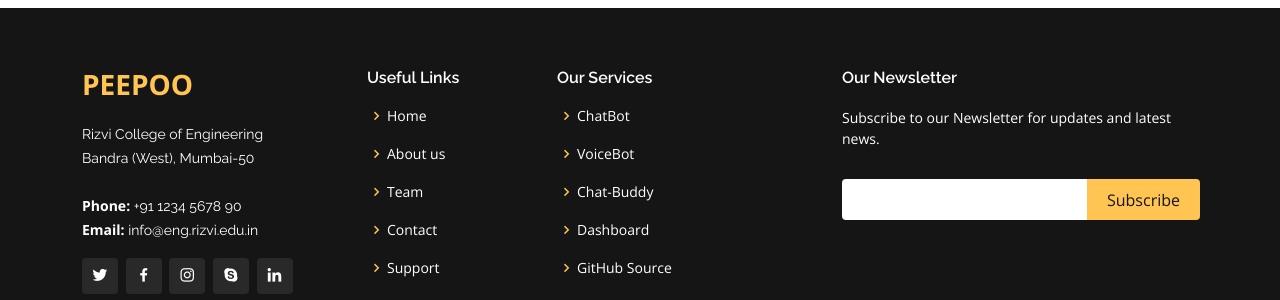
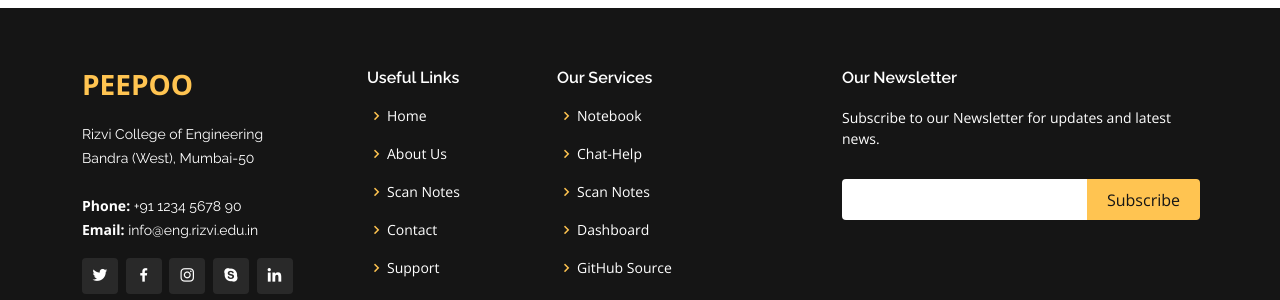
Before and after one commit to bhati-mujaffar/AI-Stud-ENT, a Flask app: template templates/dashboard.html in a window 1280 px wide. Shown: the part 1407-1707 px from the top of the page. Run offline with Flask 2, Linux system fonts and the light colour scheme; the template is opened without the code that fills it, so the values that code supplies are empty; some libraries are stand-ins or nearby versions.

Commit message:
Update Commit

```diff
--- a/app.py
+++ b/app.py
@@ -57,7 +57,7 @@ def dashboard():
             return render_template("dashboard.html", params=params)
     else:
         with open("notebook.txt", "r") as f:
-            data = f.read()
+            data = f.read().strip()
             params["dataset"] = data
         return render_template("dashboard.html", params=params)
 
--- a/templates/dashboard.html
+++ b/templates/dashboard.html
@@ -143,22 +143,22 @@
         <div class="col-lg-2 col-md-6 footer-links">
           <h4>Useful Links</h4>
             <ul>
-              <li><i class="bx bx-chevron-right"></i> <a href="#">Home</a></li>
-              <li><i class="bx bx-chevron-right"></i> <a href="#">About us</a></li>
-              <li><i class="bx bx-chevron-right"></i> <a href="#">Team</a></li>
-              <li><i class="bx bx-chevron-right"></i> <a href="#">Contact</a></li>
-              <li><i class="bx bx-chevron-right"></i> <a href="#">Support</a></li>
+              <li><i class="bx bx-chevron-right"></i> <a href="/">Home</a></li>
+              <li><i class="bx bx-chevron-right"></i> <a href="/">About Us</a></li>
+              <li><i class="bx bx-chevron-right"></i> <a href="/">Scan Notes</a></li>
+              <li><i class="bx bx-chevron-right"></i> <a href="/">Contact</a></li>
+              <li><i class="bx bx-chevron-right"></i> <a href="#footer">Support</a></li>
             </ul>
           </div>
 
           <div class="col-lg-3 col-md-6 footer-links">
             <h4>Our Services</h4>
             <ul>
-              <li><i class="bx bx-chevron-right"></i> <a href="#">ChatBot</a></li>
-              <li><i class="bx bx-chevron-right"></i> <a href="#">VoiceBot</a></li>
-              <li><i class="bx bx-chevron-right"></i> <a href="#">Chat-Buddy</a></li>
-              <li><i class="bx bx-chevron-right"></i> <a href="#">Dashboard</a></li>
-              <li><i class="bx bx-chevron-right"></i> <a href="#">GitHub Source</a></li>
+              <li><i class="bx bx-chevron-right"></i> <a href="/dashboard">Notebook</a></li>
+              <li><i class="bx bx-chevron-right"></i> <a href="/chatbot">Chat-Help</a></li>
+              <li><i class="bx bx-chevron-right"></i> <a href="/">Scan Notes</a></li>
+              <li><i class="bx bx-chevron-right"></i> <a href="/dashboard">Dashboard</a></li>
+              <li><i class="bx bx-chevron-right"></i> <a href={{params['github_link']}} target="_blank">GitHub Source</a></li>
             </ul>
           </div>
 
--- a/templates/index.html
+++ b/templates/index.html
@@ -66,7 +66,7 @@
         <div class="col-xl-2 col-md-4">
           <div class="icon-box">
             <i class="ri-database-2-line"></i>
-            <h3><a href="/">Scan Notes</a></h3>
+            <h3><a href="#team">Scan Notes</a></h3>
           </div>
         </div>
         <div class="col-xl-2 col-md-4">
```
Lines whose indentation alone changed are shown as unchanged.
